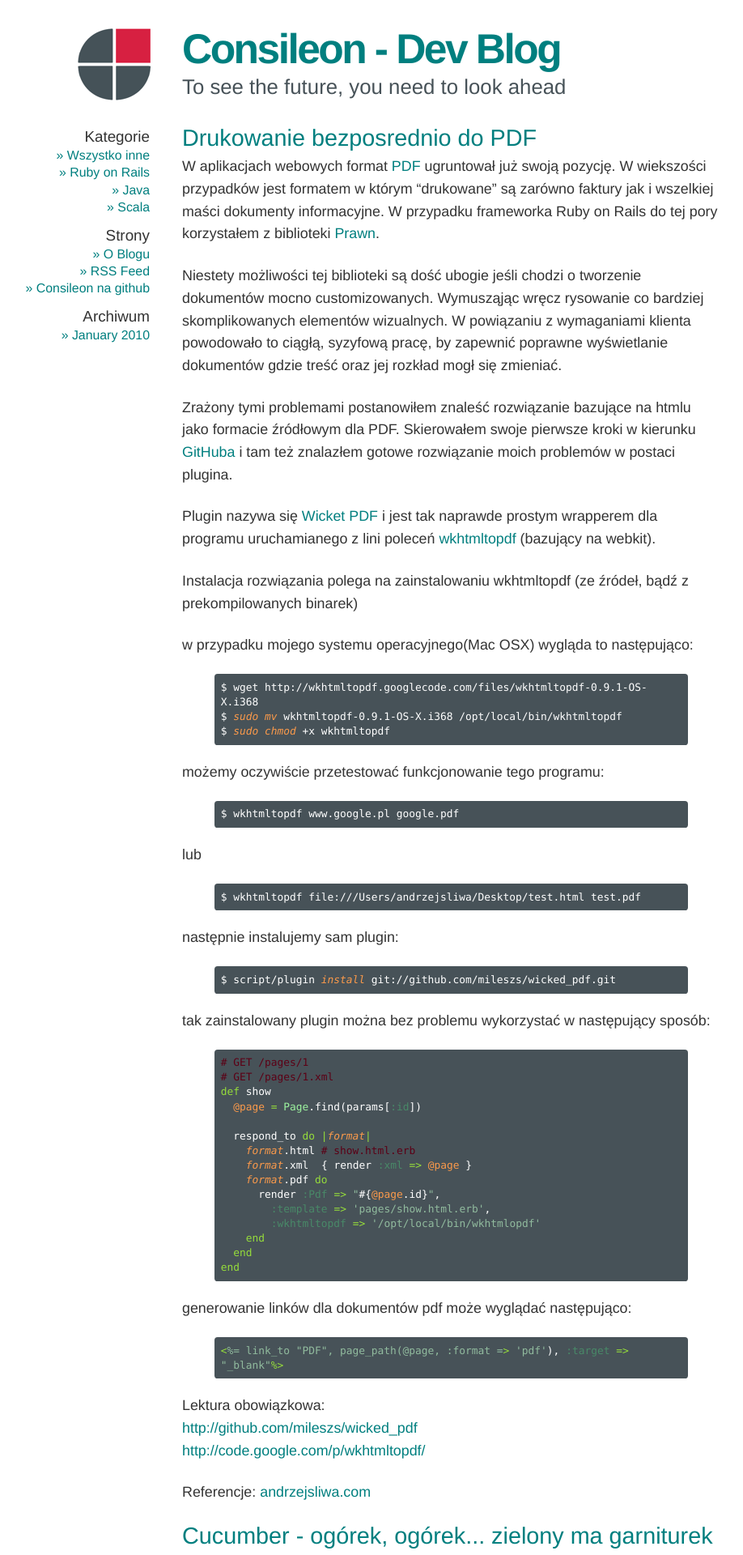
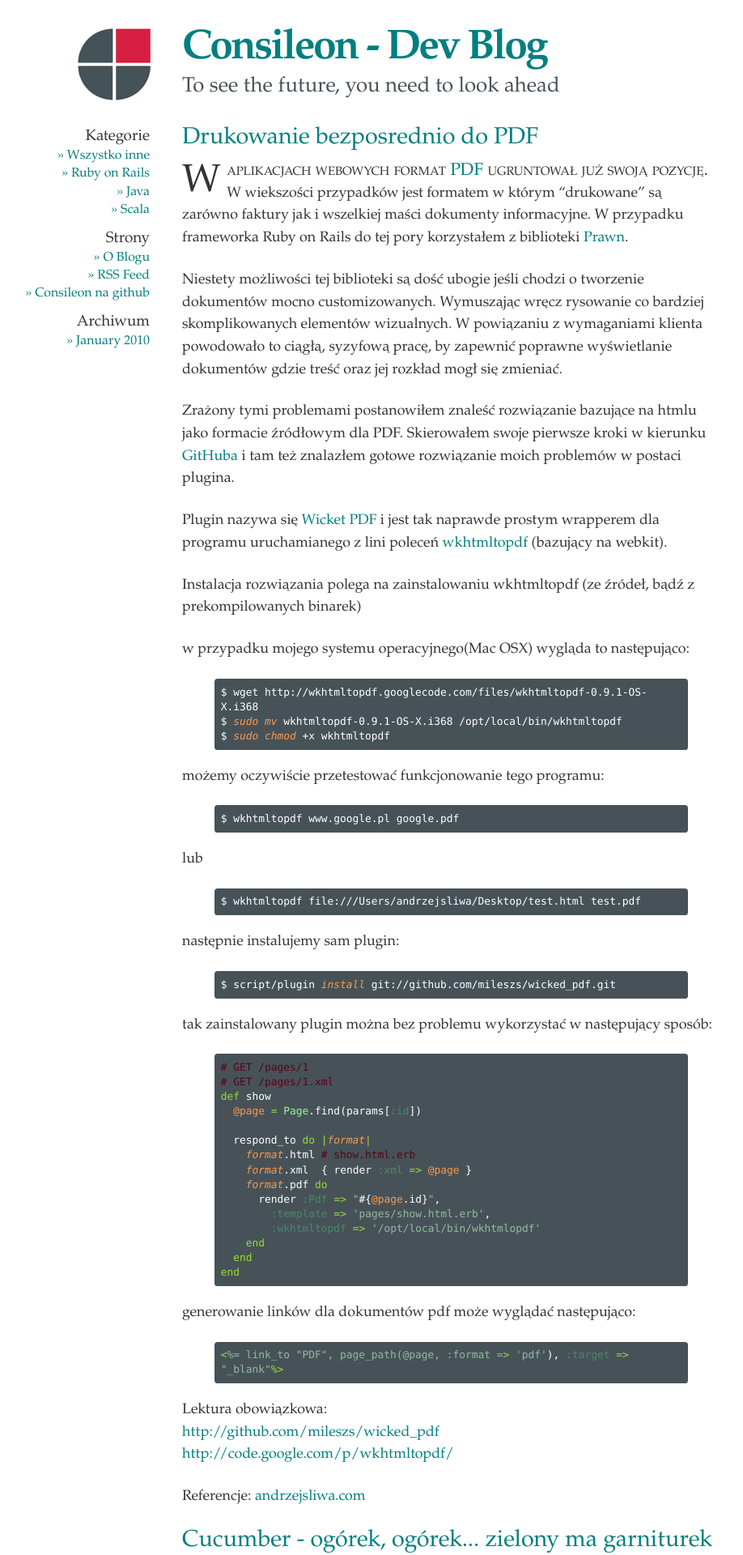
Before and after one commit to consileonpl/consileonpl.github.com, a Jekyll site: the page built from index.markdown, in a window 1280 px wide. Shown: the top 1920 px of the page at 81% size, without its empty margins (195-1113 px from the left). Built offline with Jekyll 4.4.1, drawn with Linux system fonts in a browser that asks for light colours; Markdown is read by kramdown in place of the engine named in the settings.

Commit message:
style changes.

```diff
--- a/css/style.css
+++ b/css/style.css
@@ -1,7 +1,7 @@
 body {
   background: none repeat scroll 0 0 #ffffff;
   color: #333333;
-  font: 62% Helvetica, Arial, sans-serif;
+  font: 62% "ff-dagny-web-pro-1","ff-dagny-web-pro-2",Palatino, georgia, "times new roman", serif;
   overflow-y: scroll;
 }
 
@@ -138,7 +138,7 @@
 }
 
 #content h1 {
-  margin-bottom: 0.2em;
+  margin-bottom: 0.4em;
   font-size: 2.9em;
   font-weight: normal;
   line-height: 1.1em;
@@ -150,3 +150,18 @@
   line-height: 1.3em;
   margin-bottom: 1.4em;
 }
+
+/* @group FancyFirst */
+ .content h1 + p:first-letter {
+ font-size: 48px;
+ padding: 0 0.15em 0 0;
+ margin: 0.05em 0 -0.15em 0;
+ line-height: 1em;
+ float: left;
+}
+
+.content h1 + p:first-line {
+ font-variant: small-caps;
+ font-size: larger;
+}
+/* @end */
```
